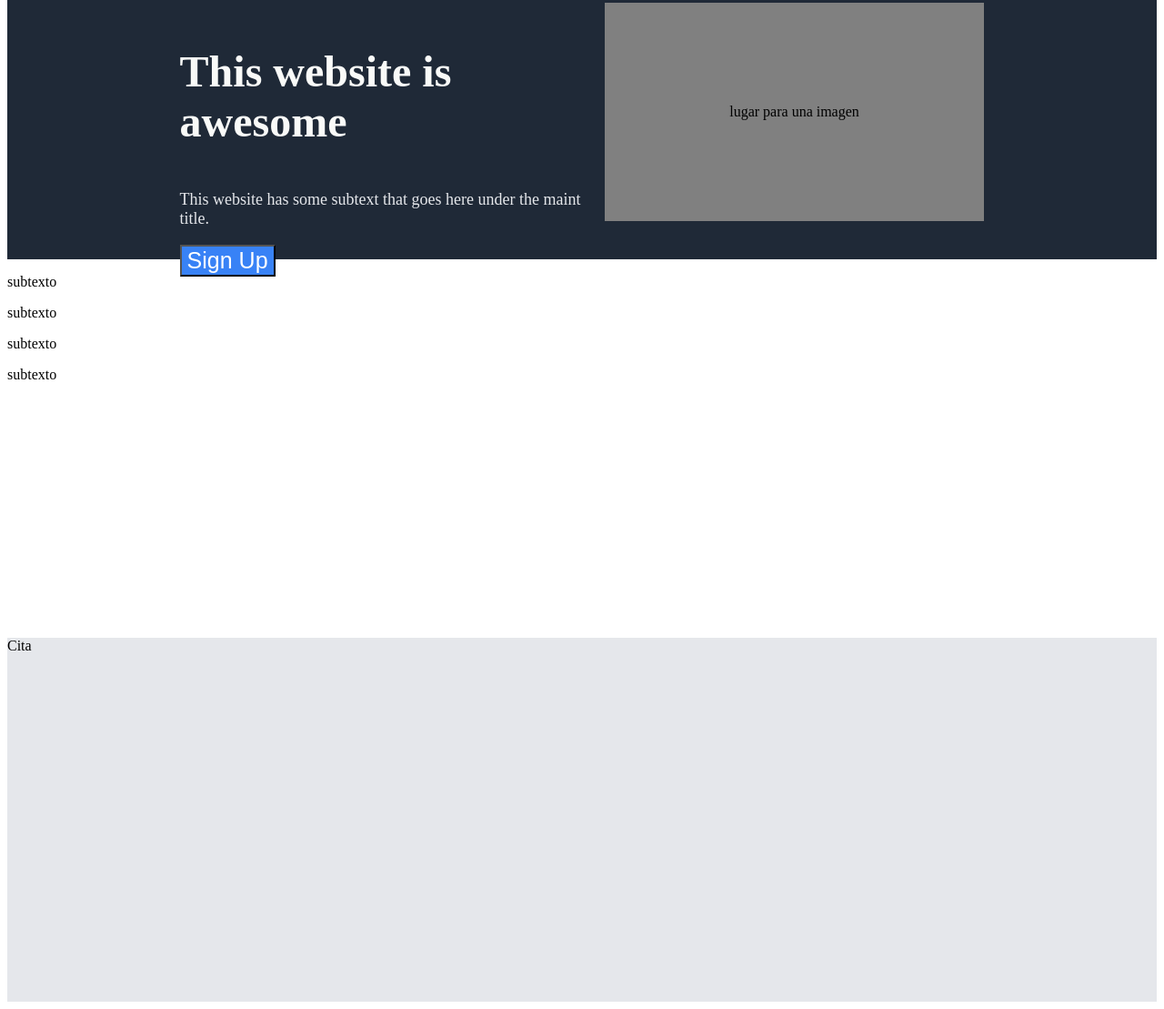
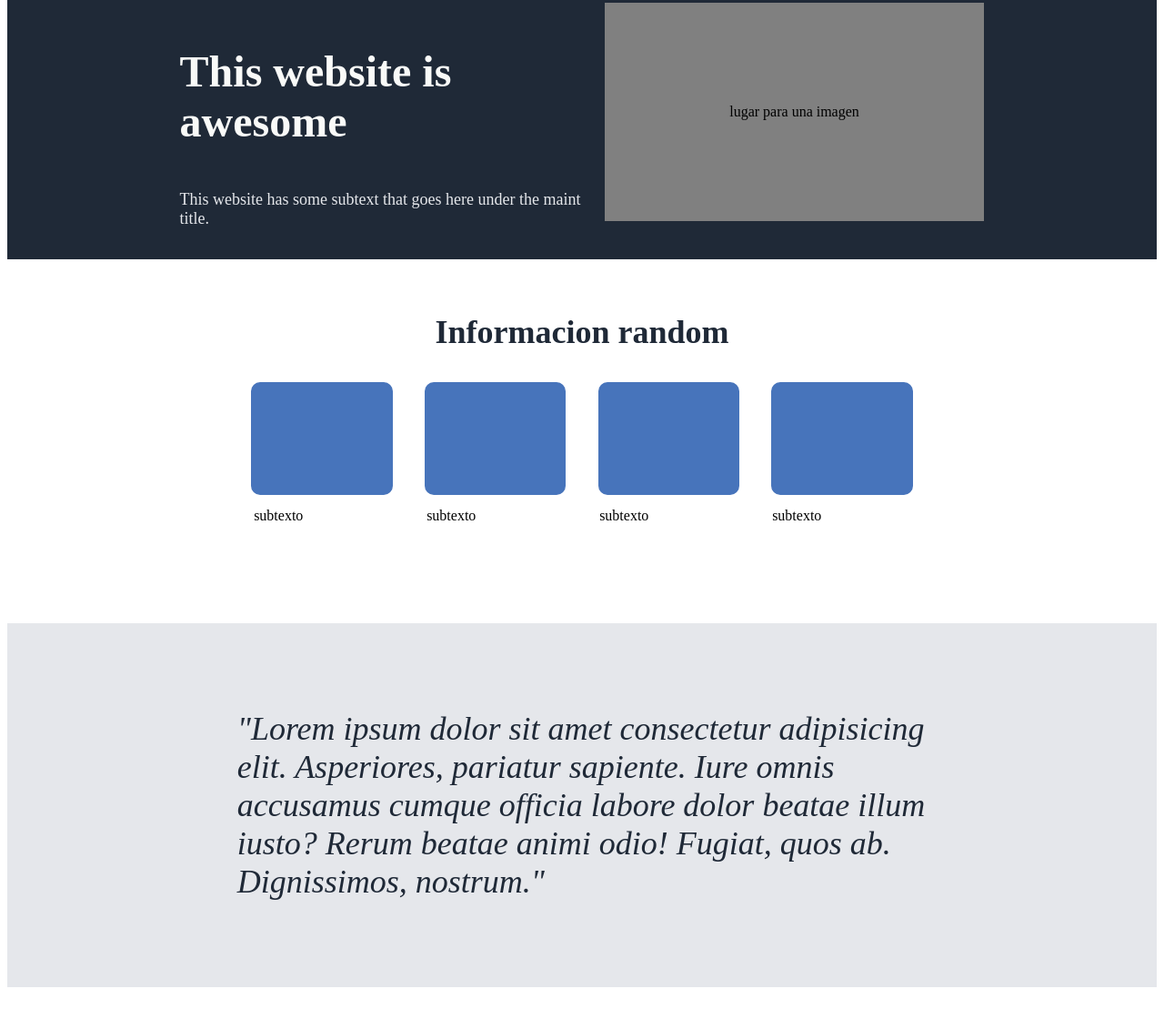
Before and after one commit to MarianoV1G/Proyecto1_Odin, a plain HTML site: page index.html in a window 1280 px wide. Shown: the part 123-1232 px from the top of the page at 91% size. Drawn offline with Linux system fonts and the light colour scheme.

Commit message:
terminada

```diff
--- a/index.html
+++ b/index.html
@@ -23,7 +23,7 @@
                 <p id="texto2">This website has some subtext that
                 goes here under the maint title.
                 </p>
-            <button id="boton">Sign Up</button>
+            <!-- <button id="boton">Sign Up</button> -->
             </div>
             <div class="imag">
               <img src="">
@@ -33,23 +33,28 @@
     </div>
 
     <div class="info">
-        <p class="titulo"></p>
-        <div class="imagenes">
-            <div class="imagenes-dentro"></div>
-            <div class="imagenes-dentro"></div>
-            <div class="imagenes-dentro"></div>
-            <div class="imagenes-dentro"></div>
-            <div class="subtexto"><p>subtexto</p></div>
-            <div class="subtexto"><p>subtexto</p></div>
-            <div class="subtexto"><p>subtexto</p></div>
-            <div class="subtexto"><p>subtexto</p></div>
+        <p class="titulo">Informacion random</p>
+        <div class="container">
+            <div class="imagenes">
+            <div class="imagen-dentro"></div>
+            <div class="imagen-dentro"></div>
+            <div class="imagen-dentro"></div>
+            <div class="imagen-dentro"></div>
+            </div>
+            <div class="subtextos">
+                <div class="subtexto"><p>subtexto</p></div>
+                <div class="subtexto"><p>subtexto</p></div>
+                <div class="subtexto"><p>subtexto</p></div>
+                <div class="subtexto"><p>subtexto</p></div>
+            </div>
         </div>
     </div>
 
-    <div class="quote">
-        <p>Cita</p>
+    <div class="bottom">
+        <div class="quote">
+            <p>"Lorem ipsum dolor sit amet consectetur adipisicing elit. Asperiores, pariatur sapiente. Iure omnis accusamus cumque officia labore dolor beatae illum iusto? Rerum beatae animi odio! Fugiat, quos ab. Dignissimos, nostrum."</p>
+        </div>
     </div>
-
 
 
 
--- a/style.css
+++ b/style.css
@@ -11,12 +11,19 @@
     /* Tiene 2 items: titulo, imagenes*/
     display:flex;
     height: 400px;
+    justify-content: center;
+    align-items: center;
+    flex-direction: column;
 }
 
-.quote{
+.bottom{
     /* Tiene 1 item: <p> */
     background-color: #e5e7eb;
     height: 400px;
+    display:flex;
+    align-items: center;
+    justify-content: center;
+    /* border: 1px solid red; */
 }
 
 .header{
@@ -49,6 +56,7 @@
     justify-content: space-between;
     align-self: flex-start;
     height: 60%;
+
 }
 
 .textos{
@@ -80,4 +88,67 @@
     background-color: #3882f6;
     color: white;
     font-size: 25px;
+    flex-shrink: 1;
 }
+
+.container{
+    display: flex;
+    flex-direction: column;
+    /* border: 1px solid red; */
+    height: 60%;
+    width: 60%;
+}
+
+.imagenes{
+    display:flex;
+    /* border:1px solid red; */
+    height: 50%;
+    width: 100%;
+    align-self:flex-start;
+    align-items: center;
+    justify-content: space-evenly;
+    gap: 20px;
+}
+
+.subtextos{
+    display:flex;
+    /* border: 1px solid red; */
+    height:50%;
+    width: 100%;
+    align-self:flex-end;
+    justify-content: space-evenly;
+    gap: 20px;
+}
+
+.imagen-dentro{
+    border: 2px solid #4774bb;
+    width: 20%;
+    height: 100%;
+    border-radius: 10px;
+    background-color: #4774bb;
+}
+
+.subtexto{
+    /* border: 2px solid #3882f6; */
+    width: 20%;
+    height: 100%;
+}
+
+.titulo{
+    align-self: center;
+    font-size:36px;
+    font-weight: 700;
+    color: #1f2937;
+}
+
+.quote{
+    display:flex;
+    justify-content: center;
+    align-items: center;
+    /* border: 1px solid red; */
+    width: 60%;
+    font-size: 36px;
+    font-style: italic;
+    font-weight: lighter;
+    color: #1f2937;
+}
```
